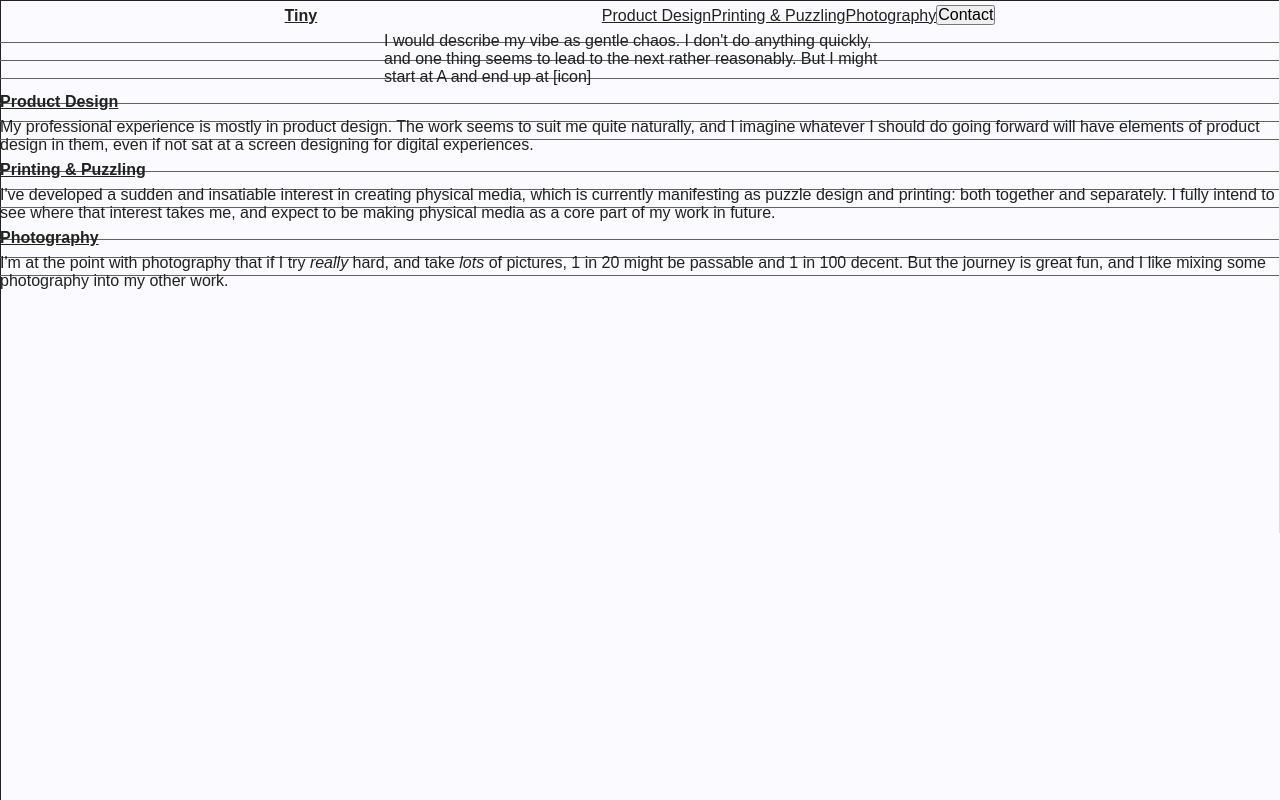
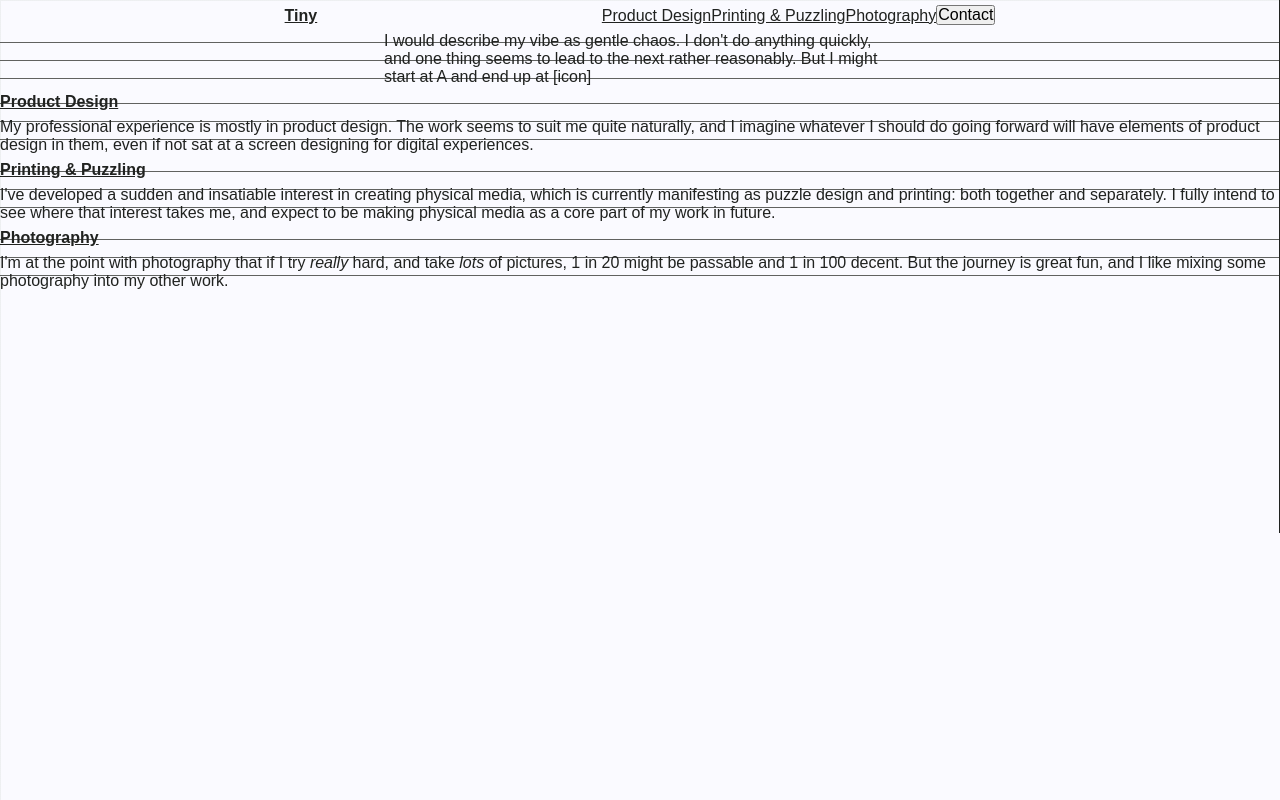
Before and after one commit to thisguyscode/tiny-site, a plain HTML site: page index.html in a window 1280 px wide. Drawn offline with Linux system fonts and the light colour scheme.

Commit message:
feat: change light colors

```diff
--- a/styles.css
+++ b/styles.css
@@ -37,9 +37,9 @@
     --foreground:       light-dark(var(--neutral-2), var(--neutral-7));
     --foreground-light: light-dark(var(--neutral-3), var(--neutral-5));
 
-    --heavy-grid-line:  light-dark(var(--neutral-4), var(--neutral-7));
+    --heavy-grid-line:  light-dark(var(--neutral-2), var(--neutral-7));
     --medium-grid-line: light-dark(var(--neutral-3), var(--neutral-3));
-    --light-grid-line:  light-dark(var(--neutral-2), var(--neutral-2));
+    --light-grid-line:  light-dark(var(--neutral-6), var(--neutral-2));
 }
 
 body {
```
